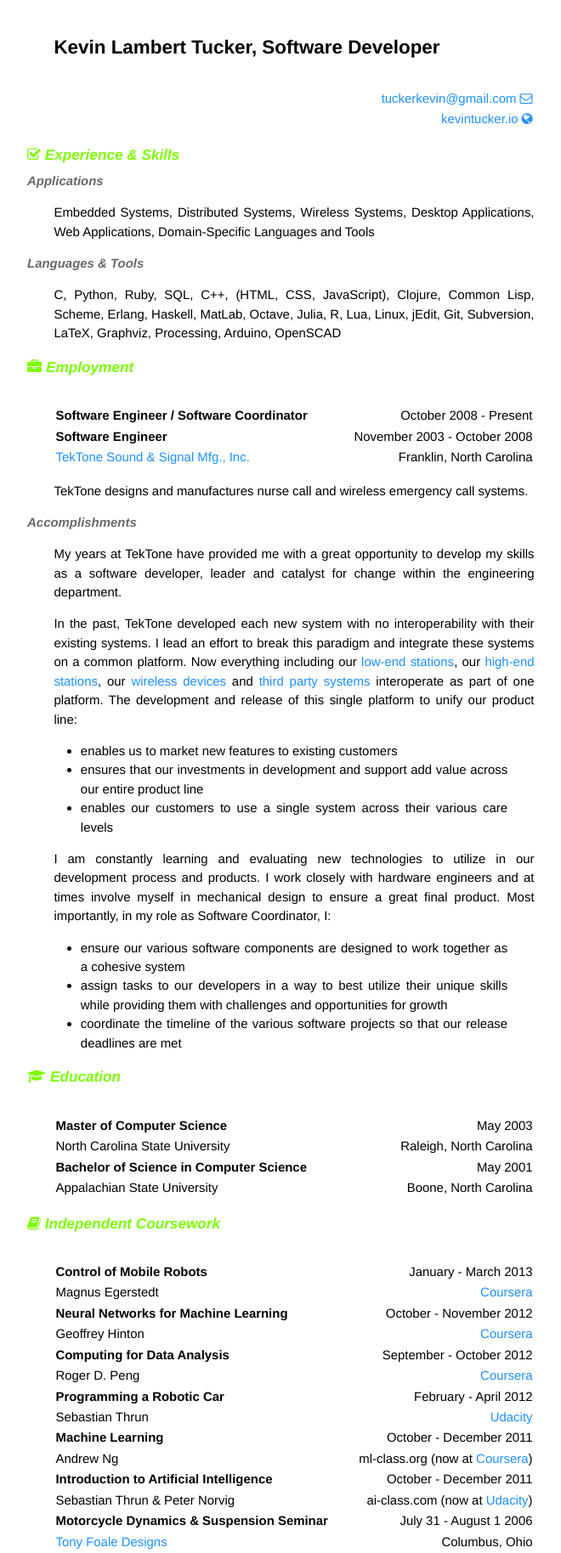
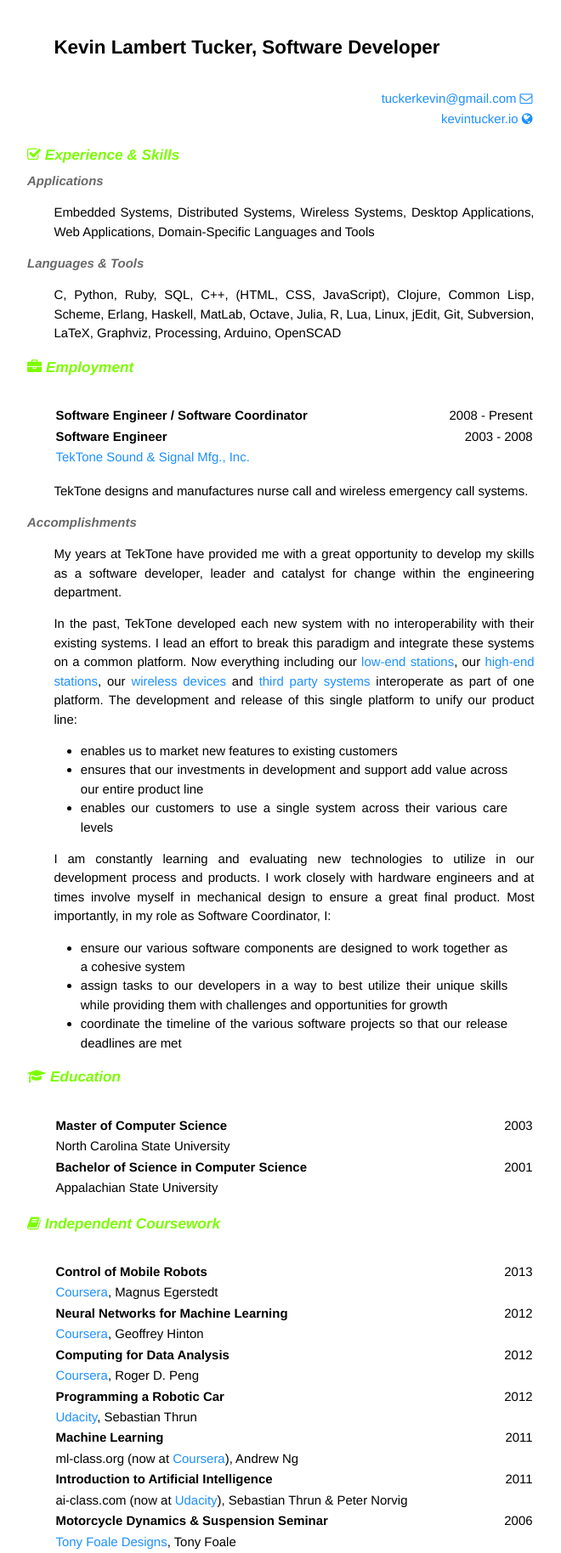
Before and after one commit to tuckerkevin/tuckerkevin.github.io, a Jekyll site: the page built from resume.md, in a window 1280 px wide. Shown: the whole page at 85% size, without its empty margins (294-954 px from the left). Built offline with Jekyll 4.4.1, drawn with Linux system fonts in a browser that asks for light colours; Markdown is read by kramdown in place of the engine named in the settings.

Commit message:
Resume simplifications.

```diff
--- a/resume.md
+++ b/resume.md
@@ -23,11 +23,11 @@
 
 ## <i class="fa fa-briefcase"></i> Employment
 
-|                                              |                              |
-|----------------------------------------------|-----------------------------:|
-| **Software Engineer / Software Coordinator** | October 2008 - Present       |
-| **Software Engineer**                        | November 2003 - October 2008 |
-| [TekTone Sound & Signal Mfg., Inc.][tektone] | Franklin, North Carolina     |
+|                                              |                |
+|----------------------------------------------|---------------:|
+| **Software Engineer / Software Coordinator** | 2008 - Present |
+| **Software Engineer**                        | 2003 - 2008    |
+| [TekTone Sound & Signal Mfg., Inc.][tektone] |                |
 
 TekTone designs and manufactures nurse call and wireless emergency call systems.
 
@@ -50,32 +50,32 @@
 
 ## <i class="fa fa-graduation-cap"></i> Education
 
-|                                             |                         |
-|---------------------------------------------|------------------------:|
-| **Master of Computer Science**              | May 2003                |
-| North Carolina State University             | Raleigh, North Carolina |
-| **Bachelor of Science in Computer Science** | May 2001                |
-| Appalachian State University                | Boone, North Carolina   |
+|                                             |      |
+|---------------------------------------------|-----:|
+| **Master of Computer Science**              | 2003 |
+| North Carolina State University             |      |
+| **Bachelor of Science in Computer Science** | 2001 |
+| Appalachian State University                |      |
 
 
 ## <i class="fa fa-book"></i> Independent Coursework
 
-|                                              |                                            |
-|----------------------------------------------|-------------------------------------------:|
-| **Control of Mobile Robots**                 | January - March 2013                       |
-| Magnus Egerstedt                             | [Coursera][coursera]                       |
-| **Neural Networks for Machine Learning**     | October - November 2012                    |
-| Geoffrey Hinton                              | [Coursera][coursera]                       |
-| **Computing for Data Analysis**              | September - October 2012                   |
-| Roger D. Peng                                | [Coursera][coursera]                       |
-| **Programming a Robotic Car**                | February - April 2012                      |
-| Sebastian Thrun                              | [Udacity][udacity]                         |
-| **Machine Learning**                         | October - December 2011                    |
-| Andrew Ng                                    | ml-class.org (now at [Coursera][coursera]) |
-| **Introduction to Artificial Intelligence**  | October - December 2011                    |
-| Sebastian Thrun & Peter Norvig               | ai-class.com (now at [Udacity][udacity])   |
-| **Motorcycle Dynamics & Suspension Seminar** | July 31 - August 1 2006                    |
-| [Tony Foale Designs][tonyfoale]              | Columbus, Ohio                             |
+|                                                                          |      |
+|--------------------------------------------------------------------------|-----:|
+| **Control of Mobile Robots**                                             | 2013 |
+| [Coursera][coursera], Magnus Egerstedt                                   |      |
+| **Neural Networks for Machine Learning**                                 | 2012 |
+| [Coursera][coursera], Geoffrey Hinton                                    |      |
+| **Computing for Data Analysis**                                          | 2012 |
+| [Coursera][coursera], Roger D. Peng                                      |      |
+| **Programming a Robotic Car**                                            | 2012 |
+| [Udacity][udacity], Sebastian Thrun                                      |      |
+| **Machine Learning**                                                     | 2011 |
+| ml-class.org (now at [Coursera][coursera]), Andrew Ng                    |      |
+| **Introduction to Artificial Intelligence**                              | 2011 |
+| ai-class.com (now at [Udacity][udacity]), Sebastian Thrun & Peter Norvig |      |
+| **Motorcycle Dynamics & Suspension Seminar**                             | 2006 |
+| [Tony Foale Designs][tonyfoale], Tony Foale                              |      |
 
 
 <!--
```
